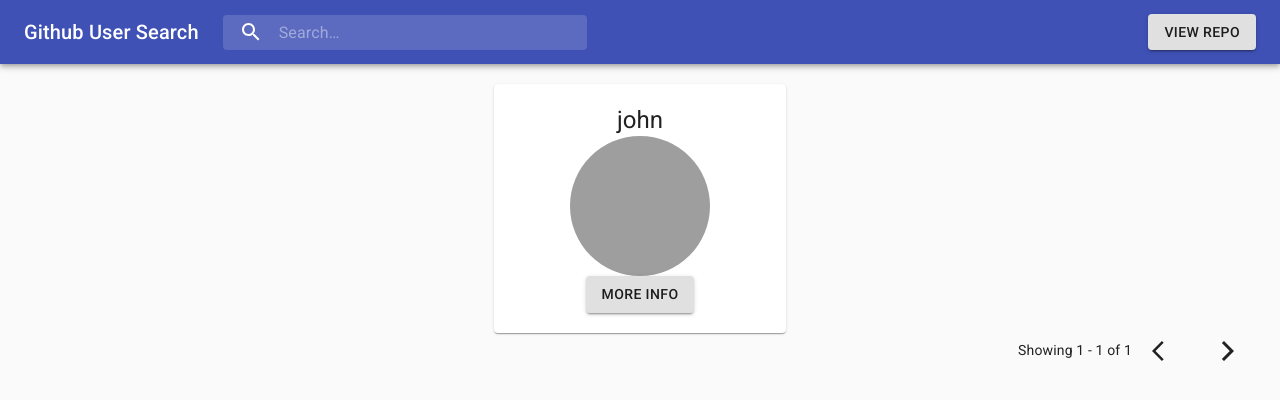
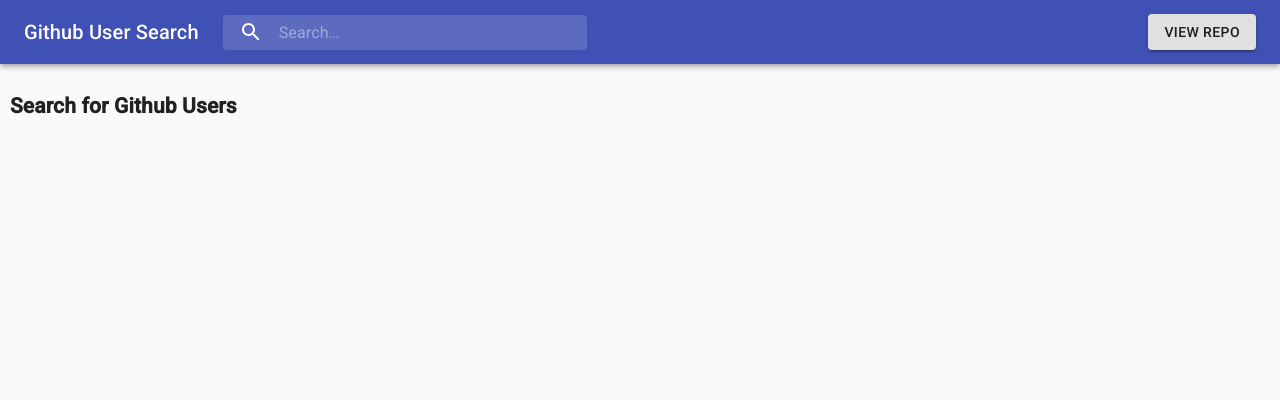
Before and after one commit to HousewifeHacker/GithubUserSearch, a React (Create React App) app: page / in a window 1280 px wide. Shown: the top 400 px of the page. Built offline with nearby package versions, Linux system fonts and the light colour scheme; grey boxes are pictures that could not be loaded.

Commit message:
Less fetching search API, style tweaks, code cleanup

```diff
--- a/src/App.js
+++ b/src/App.js
@@ -1,19 +1,56 @@
 import React, { Fragment, useState } from 'react';
 import {
-    CssBaseline,
+  CssBaseline,
+  Container,
 } from '@material-ui/core';
 
 import TopNav from './components/TopNav';
 import ResultsContainer from './components/ResultsContainer';
+import axios from 'axios';
 
 export default function App() {
+  const [results, setResults] = useState([]);
   const [searchText, setSearchText] = useState(null);
+  const [isLoading, setIsLoading] = useState(false);
+
+  async function fetchData(searchText) {
+    if (searchText) {
+      setSearchText(searchText);
+      setIsLoading(true);
+      try {
+        const apiBaseURL = "https://api.github.com/search/users?per_page=100&q=";
+        const res = await axios.get(`${apiBaseURL}${searchText}`);
+        setResults(res.data.items);
+        setIsLoading(false);
+      } catch(err) {
+        console.log(err);
+        setIsLoading(false);
+      }
+    } else {
+      setResults([]);
+      setIsLoading(false);
+    }
+  }
+
+  const renderBody = () => {
+    if (isLoading) {
+      return <h2>Searching...</h2>
+    } else if (results.length === 0 && searchText) {
+      return <h2>No users found</h2>
+    } else if (results.length === 0) {
+        return <h2> Search for Github Users</h2>
+    } else {
+      return <ResultsContainer results={results} />
+    }
+  }
 
   return (
     <Fragment>
       <CssBaseline />
-      <TopNav handleInput={setSearchText} />
-      <ResultsContainer searchText={searchText} />
+      <TopNav handleInput={fetchData} />
+      <Container style={{padding: 10}}>
+        {renderBody()}
+      </Container>
     </Fragment>
   );
 };
--- a/src/components/DetailsModal.js
+++ b/src/components/DetailsModal.js
@@ -20,13 +20,12 @@ const useStyles = makeStyles(theme => ({
     width: 300,
     height: 300,
     margin: "auto",
-    border: '2px solid grey',
-    boxShadow: theme.shadows[1],
+    padding: 20,
   }
 }));
 
 
-export default function DetailsModal(props) {
+function DetailsModal(props) {
   const classes = useStyles();
 
   const [userInfo, setUserInfo] = useState(null);
@@ -56,7 +55,7 @@ export default function DetailsModal(props) {
       <Typography variant="h4" align="center">
           {userInfo.login}
       </Typography>
-          <Avatar src={userInfo.avatar_url} className={classes.avatar} />
+      <Avatar src={userInfo.avatar_url} className={classes.avatar} />
       <div style={{padding:20}}>
         Name: {userInfo.name} <br />
         Location: {userInfo.location} <br />
@@ -75,3 +74,10 @@ export default function DetailsModal(props) {
     </Paper>
   )
 };
+
+const FinalModal = React.forwardRef((props, ref) => {
+    return <DetailsModal {...props} forwardedRef={ref} />;
+});
+
+
+export default FinalModal;
--- a/src/components/ResultsContainer.js
+++ b/src/components/ResultsContainer.js
@@ -1,6 +1,4 @@
-import React, { useState, useEffect } from 'react';
-import axios from 'axios';
-//import debounce from 'lodash.debounce';
+import React, { useState} from 'react';
 import {
   makeStyles,
   Button,
@@ -19,43 +17,18 @@ const useStyles = makeStyles({
     margin: "auto",
     width: 140,
     height: 140,
+    padding: 10,
   },
 });
-
-const testList = [
-  {
-    "login": 'john',
-    "id": 1668,
-    "avatar_url": "https://avatars1.githubusercontent.com/u/1668?v=4",
-    "url": "https://api.github.com/users/john",
-  }
-]
 
 const PAGE_LIMIT = 20;
 
 export default function ResultsContainer(props) {
   const classes = useStyles();
-  const [results, setResults] = useState(testList);
   const [currentPage, setCurrentPage] = useState(0);
-
-  useEffect(() => {
-    props.searchText && fetchData();
-  });
-
-  async function fetchData() {
-    try {
-      const apiBaseURL = "https://api.github.com/search/users?q=";
-      const res = await axios.get(`${apiBaseURL}${props.searchText}`);
-      console.log('fetching');
-      setResults(res.data.items);
-    } catch(err) {
-      console.log(err);
-    }
-  }
-
+  const {results} = props;
   const renderItems = () => {
     let paginatedResults = results.slice(currentPage*PAGE_LIMIT, (currentPage+1)*PAGE_LIMIT);
-    console.log(paginatedResults);
     return paginatedResults.map((item) => {
       return (
         <Result
@@ -72,6 +45,7 @@ export default function ResultsContainer(props) {
     let totalCount = results.length;
     let maxPage = Math.ceil(totalCount/PAGE_LIMIT)-1;
     let showStr = `Showing ${currentPage*PAGE_LIMIT+1} - ${Math.min((currentPage+1)*PAGE_LIMIT, totalCount)} of ${totalCount}`;
+    if (!totalCount) { return }
     return (
       <div align="right">
         {showStr}
@@ -87,6 +61,7 @@ export default function ResultsContainer(props) {
 
   return (
     <Container style={{padding: 20}}>
+      {renderPagination()}
       <Grid container justify="center" alignItems="center" spacing={3}>
         {renderItems()}
       </Grid>
--- a/src/components/TopNav.js
+++ b/src/components/TopNav.js
@@ -1,4 +1,4 @@
-import React from 'react';
+import React, {useRef} from 'react';
 import {
   AppBar,
   Button,
@@ -10,6 +10,7 @@ import {
   Search as SearchIcon
 } from '@material-ui/icons';
 import { fade, makeStyles } from '@material-ui/core/styles';
+import debounce from 'lodash.debounce';
 
 // following example in Material UI https://material-ui.com/components/app-bar/
 const useStyles = makeStyles(theme => ({
@@ -53,9 +54,12 @@ const useStyles = makeStyles(theme => ({
   }
 }));
 
+
 export default function TopNav(props) {
   const classes = useStyles();
-
+  const delayedSearch = useRef(
+      debounce(value => props.handleInput(value), 700)
+  ).current;
   return (
     <AppBar position="static">
       <Toolbar>
@@ -72,7 +76,7 @@ export default function TopNav(props) {
                root: classes.inputRoot,
                input: classes.inputInput,
              }}
-             onChange={e => props.handleInput(e.target.value)}
+             onChange={e => delayedSearch(e.target.value)}
              inputProps={{ 'aria-label': 'search' }}
           />
         </div>
```
